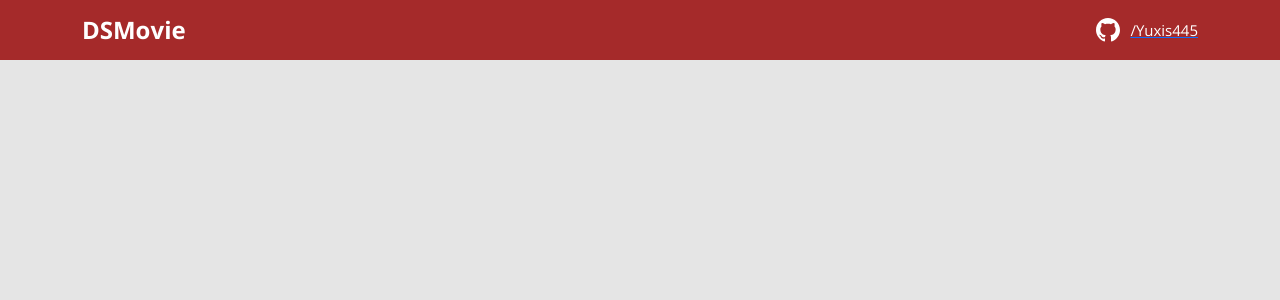
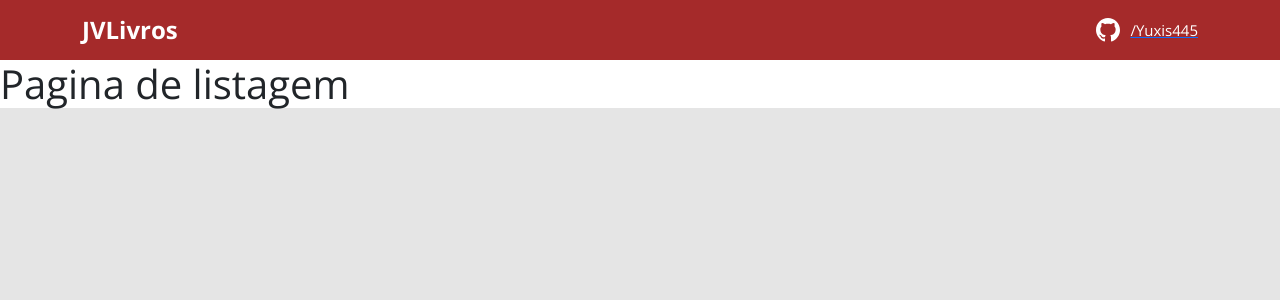
Before and after one commit to Yuxis445/JVLivros, a React (Create React App) app in the folder frontend/: page / in a window 1280 px wide. Shown: the top 300 px of the page. Built offline with nearby package versions, Linux system fonts and the light colour scheme.

Commit message:
config routes

```diff
--- a/frontend/package.json
+++ b/frontend/package.json
@@ -10,9 +10,11 @@
     "@types/node": "^16.7.13",
     "@types/react": "^17.0.20",
     "@types/react-dom": "^17.0.9",
+    "@types/react-router-dom": "5.3.2",
     "bootstrap": "5.1.3",
     "react": "^17.0.2",
     "react-dom": "^17.0.2",
+    "react-router-dom": "6.2.1",
     "react-scripts": "5.0.0",
     "typescript": "^4.4.2",
     "web-vitals": "^2.1.0"
--- a/frontend/src/App.tsx
+++ b/frontend/src/App.tsx
@@ -1,8 +1,23 @@
+import {
+  BrowserRouter,
+  Routes,
+  Route
+} from "react-router-dom";
+import Listing from './pages/Listing';
+import Form from './pages/Form';
 import Navbar from "./assets/components/Navbar";
 
 function App() {
   return (
-    <Navbar />
+    <BrowserRouter>
+      <Navbar />
+      <Routes>
+        <Route path="/" element={<Listing />} />
+        <Route path="/form">
+          <Route path=":livroId" element={<Form />} />
+        </Route>
+      </Routes>
+    </BrowserRouter>
   );
 }
 
--- a/frontend/src/assets/components/Navbar/index.tsx
+++ b/frontend/src/assets/components/Navbar/index.tsx
@@ -6,7 +6,7 @@
         <header>
     <nav className="container">
         <div className="dsmovie-nav-content">
-            <h1>DSMovie</h1>
+            <h1>JVLivros</h1>
             <a href="https://github.com/yuxis445" target="_blank" rel="noreferrer">
                 <div className="dsmovie-contact-container">
                     <GithubIcon />
--- /dev/null
+++ b/frontend/src/pages/Form/index.tsx
@@ -0,0 +1,9 @@
+function Form(){
+
+    return(
+        <h1>Pagina de Formulario</h1>
+    )
+
+}
+
+export default Form;
--- /dev/null
+++ b/frontend/src/pages/Listing/index.tsx
@@ -0,0 +1,9 @@
+function Listing(){
+
+    return(
+        <h1>Pagina de listagem</h1>
+    )
+
+}
+
+export default Listing;
```
Also changed, not shown: 1 other file (tests, documents, lock files or other folders).
